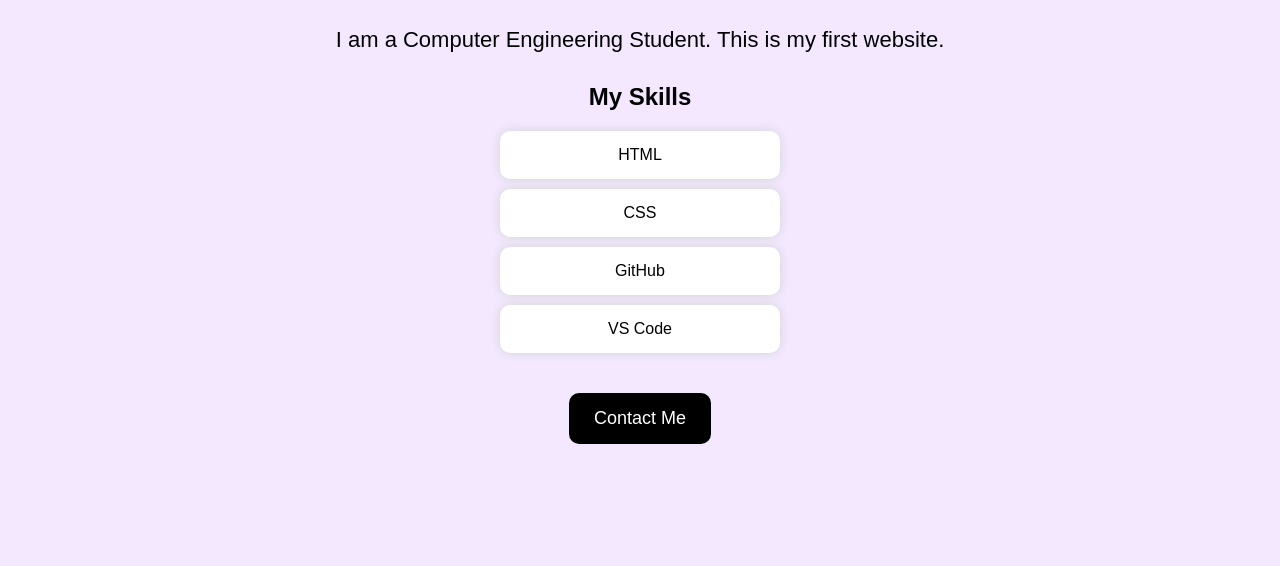
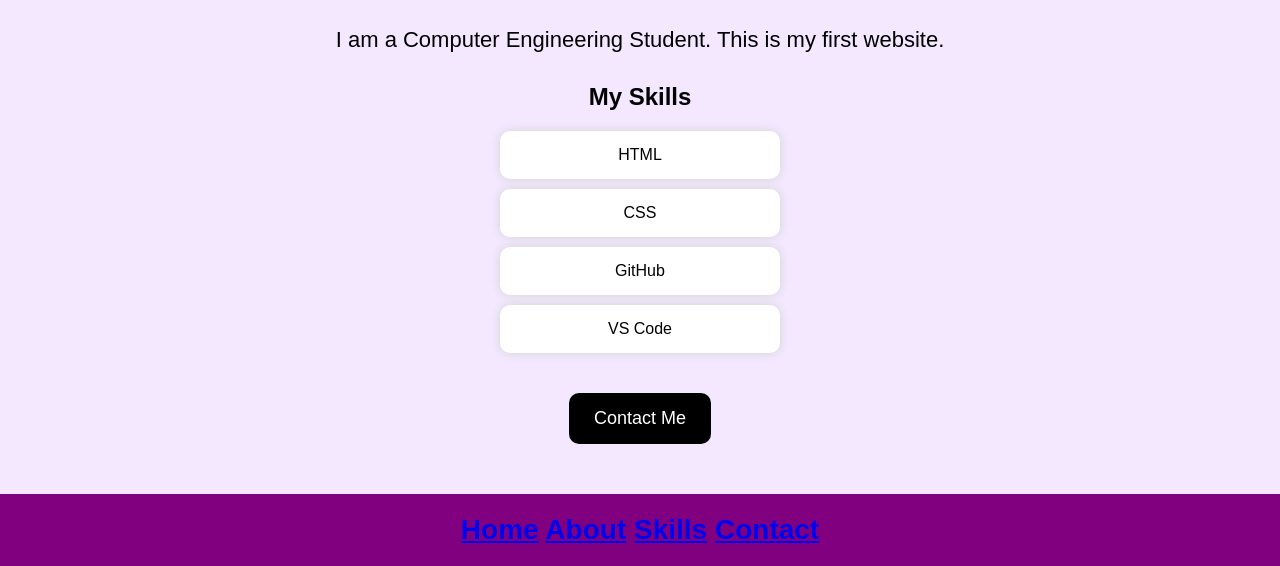
Before and after one commit to vishwapatel8414/student-website, a plain HTML site: page index.html in a window 1280 px wide. Shown: the part 367-933 px from the top of the page. Before the commit the page ends 861 px from the top, so only its background shows below. Drawn offline with Linux system fonts and the light colour scheme.

Commit message:
new features

```diff
--- a/index.html
+++ b/index.html
@@ -5,6 +5,7 @@
   <title>Student Website</title>
 
   <style>
+
 
     body{
       margin:0;
@@ -110,5 +111,12 @@
   </div>
 
 </body>
+<div class="navbar">
+  <a href="#">Home</a>
+  <a href="#">About</a>
+  <a href="#">Skills</a>
+  <a href="#">Contact</a>
+</div>
+
 
 </html>
```
